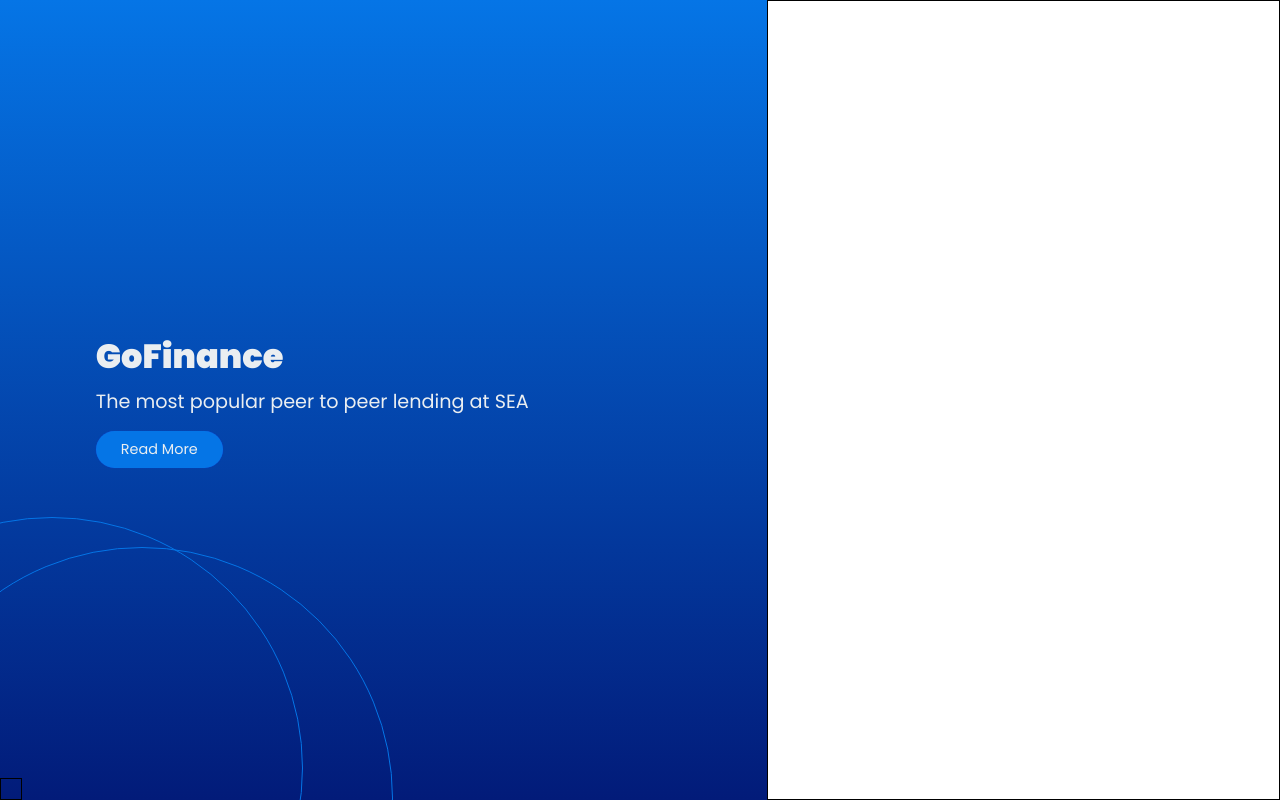
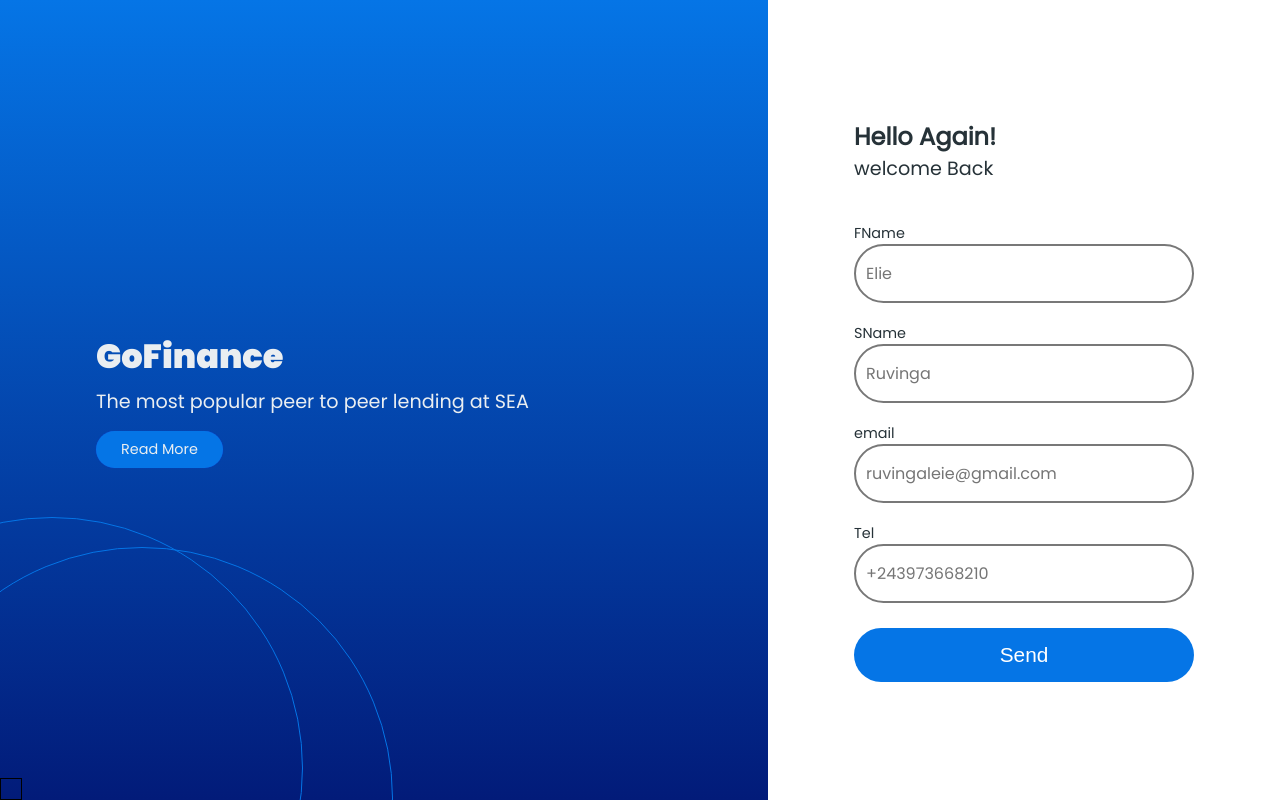
Before and after one commit to ERuvinga/veuilleurs-du-web-test, a React (Create React App) app: page / in a window 1280 px wide. Built offline with nearby package versions, Linux system fonts and the light colour scheme.

Commit message:
styling second part of formPage

```diff
--- /dev/null
+++ b/src/Components/InputField/index.jsx
@@ -0,0 +1,22 @@
+import React from 'react';
+import '../../Style/components/InputFields.css';
+
+const InputField = (props) => {
+    console.log(props);
+    const fieldsDatas = { ...props };
+    return (
+        <div className="FieldGroup">
+            <label className="labelField" htmlFor={fieldsDatas.labelText}>
+                {fieldsDatas.labelText}
+            </label>
+            <input
+                className="inputField"
+                type={fieldsDatas.typeInput}
+                placeholder={fieldsDatas.placeholderText}
+                id={fieldsDatas.labelText}
+            />
+        </div>
+    );
+};
+
+export default InputField;
--- /dev/null
+++ b/src/Components/SendBtn/index.jsx
@@ -0,0 +1,8 @@
+import React from 'react';
+import '../../Style/components/sendingButton.css';
+
+const SendButton = () => {
+    return <button className="border sendBtn">Send</button>;
+};
+
+export default SendButton;
--- /dev/null
+++ b/src/Style/components/InputFields.css
@@ -0,0 +1,26 @@
+/* style for input Component*/
+.FieldGroup {
+    display: flex;
+    flex-direction: column;
+}
+
+.FieldGroup .labelField {
+    color: #263238;
+    font-size: 0.9em;
+}
+
+.FieldGroup .inputField {
+    padding: 15px 10px;
+    border-radius: 35px;
+    font-size: 16px;
+    font-family: poppinRegular;
+    color: #787878;
+    border: 2px #787878 solid;
+    transition: all ease-in-out 0.3s;
+}
+
+.FieldGroup .inputField:focus {
+    outline: none;
+    border: solid #9fc1e4 2px;
+    color: #787878;
+}
--- /dev/null
+++ b/src/Style/components/sendingButton.css
@@ -0,0 +1,18 @@
+/*style for sending btn*/
+.sendBtn {
+    width: 100%;
+    padding: 15px 0;
+    border-radius: 30px;
+    border: none;
+    background-color: #0575e6;
+    color: #fff;
+    font-size: 1.3em;
+    text-align: center;
+    margin-top: 5px;
+}
+
+@media screen and (min-width: 700px) {
+    .sendBtn:hover {
+        cursor: pointer;
+    }
+}
--- a/src/Style/styleFormPage.css
+++ b/src/Style/styleFormPage.css
@@ -86,3 +86,37 @@
     align-items: center;
     justify-content: center;
 }
+
+.containerForm .formDatas .DisplayingContainerForm {
+    min-width: 65%;
+    padding: 10px;
+    display: flex;
+    flex-direction: column;
+    gap: 40px;
+}
+
+.containerForm .formDatas .DisplayingContainerForm .titles {
+    display: flex;
+    flex-direction: column;
+    color: #263238;
+}
+
+.containerForm .formDatas .DisplayingContainerForm .titles h2 {
+    margin: 0;
+    font-weight: bold;
+}
+
+.containerForm .formDatas .DisplayingContainerForm .titles span {
+    font-size: 1.2em;
+}
+
+.containerForm .formDatas .ContainerFields {
+    width: 100%;
+    display: flex;
+    flex-direction: column;
+    justify-content: center;
+    gap: 20px;
+}
+/*END*/
+
+/*Media querry styles*/
--- a/src/pages/form/index.jsx
+++ b/src/pages/form/index.jsx
@@ -1,7 +1,18 @@
 // page for formular
 import React from 'react';
+import { useRecoilValue } from 'recoil';
 import '../../Style/styleFormPage.css';
+
+// Components
+import InputField from '../../Components/InputField';
+import SendButton from '../../Components/SendBtn';
+
+//States
+import { listInputDatas } from '../../state/datasUser';
+
 const FormPage = () => {
+    const listDatasOfForm = useRecoilValue(listInputDatas);
+
     return (
         <main className="containerForm">
             <section className="presentation">
@@ -17,7 +28,26 @@ const FormPage = () => {
                     <div className="circles cr2"></div>
                 </div>
             </section>
-            <section className="border formDatas"></section>
+            <section className="formDatas">
+                <div className=" DisplayingContainerForm">
+                    <div className="titles">
+                        <h2>Hello Again!</h2>
+                        <span>welcome Back</span>
+                    </div>
+                    <form action="#" className="ContainerFields">
+                        {listDatasOfForm.map((valueTab, indexTab) => (
+                            <InputField
+                                typeInput={valueTab.typeInput}
+                                labelText={valueTab.labelText}
+                                placeholderText={valueTab.placeholderText}
+                                inputId={indexTab}
+                                key={`${valueTab.typeInput}_${indexTab}`}
+                            />
+                        ))}
+                        <SendButton />
+                    </form>
+                </div>
+            </section>
         </main>
     );
 };
--- a/src/state/datasUser.js
+++ b/src/state/datasUser.js
@@ -10,4 +10,29 @@ export const datasOfUser = atom({
         email: '',
     },
 });
-console.log('error');
+
+export const listInputDatas = atom({
+    key: 'listInputDatas',
+    default: [
+        {
+            typeInput: 'text',
+            labelText: 'FName',
+            placeholderText: 'Elie',
+        },
+        {
+            typeInput: 'text',
+            labelText: 'SName',
+            placeholderText: 'Ruvinga',
+        },
+        {
+            typeInput: 'email',
+            labelText: 'email',
+            placeholderText: 'ruvingaleie@gmail.com',
+        },
+        {
+            typeInput: 'text',
+            labelText: 'Tel',
+            placeholderText: '+243973668210',
+        },
+    ],
+});
```
Also changed, not shown: 1 other file (tests, documents, lock files or other folders).
